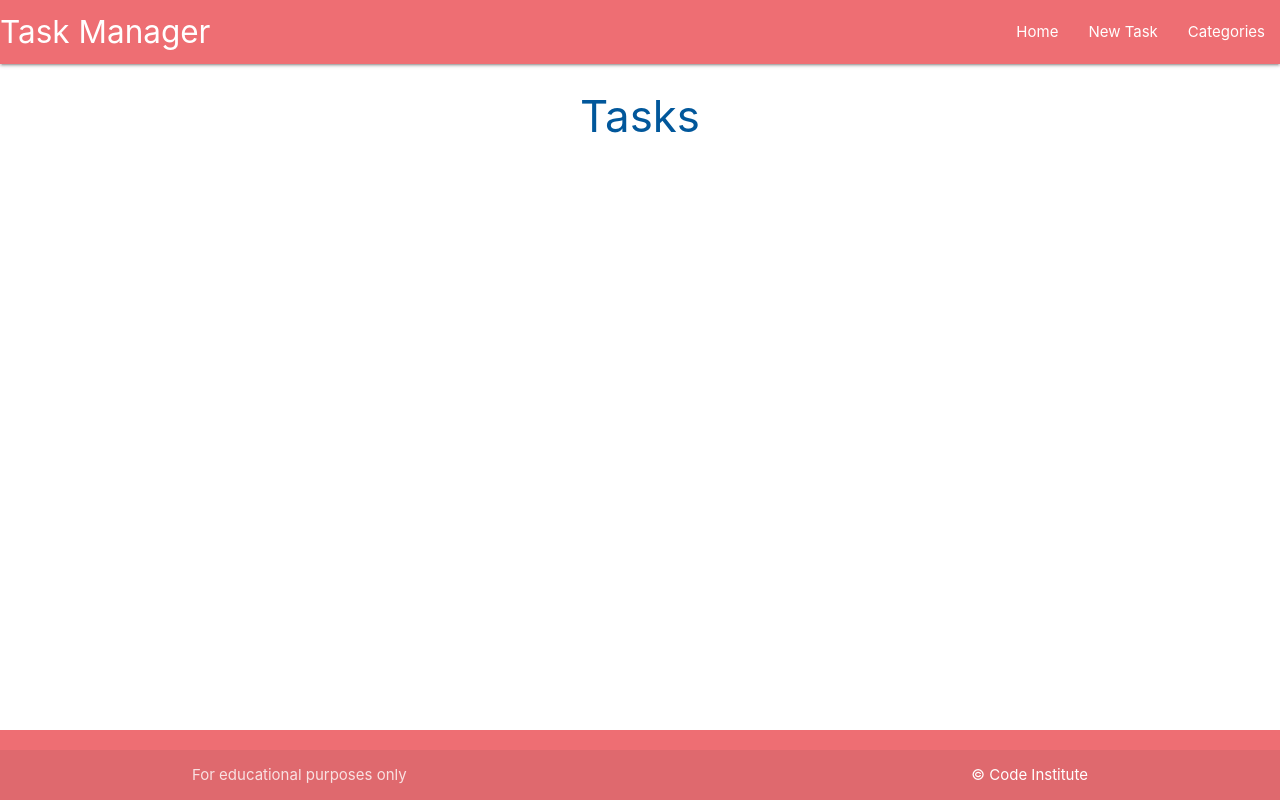
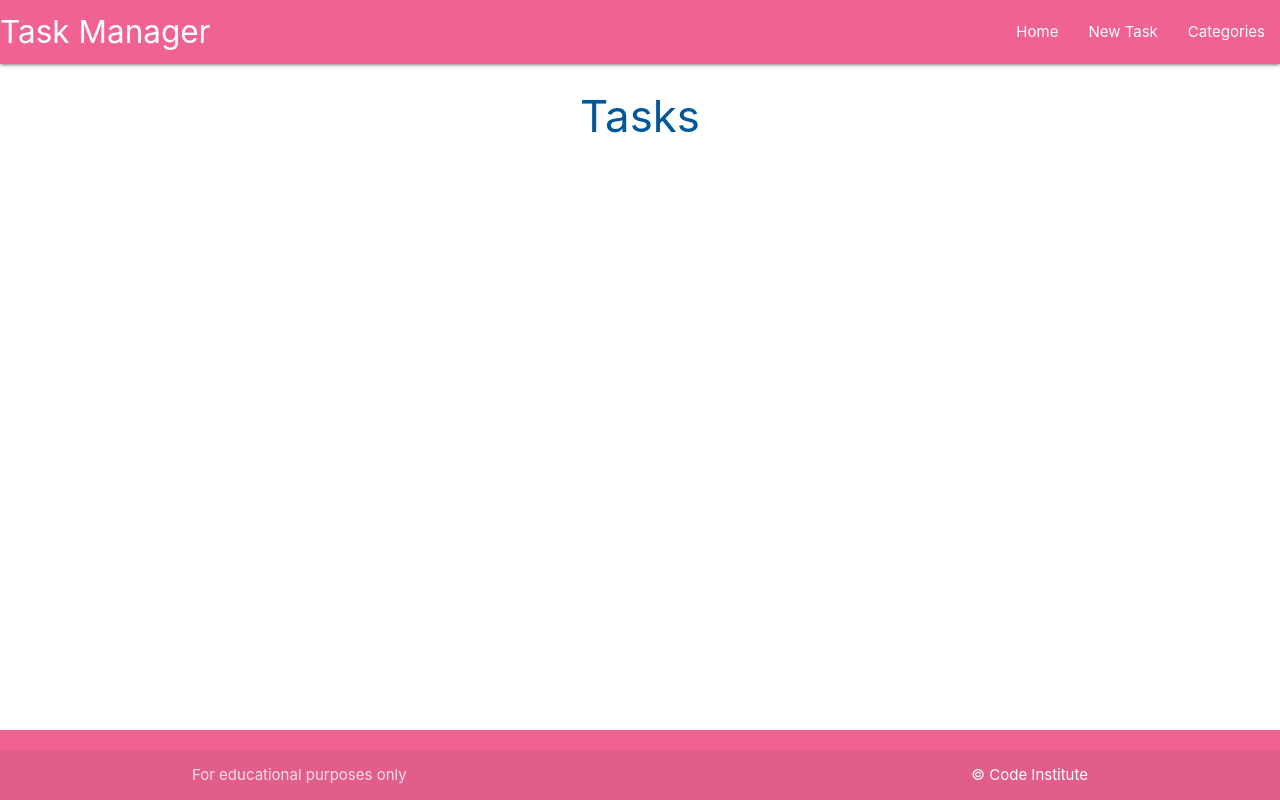
Before and after one commit to ShanySB/flask-sqlalchemy-task-manager, a Flask app: page / in a window 1280 px wide. Run offline with Flask 3, Linux system fonts and the light colour scheme; some libraries are stand-ins or nearby versions.

Commit message:
fixed links so page displayed correctly

```diff
--- a/taskmanager/templates/base.html
+++ b/taskmanager/templates/base.html
@@ -3,8 +3,8 @@
 <head>
     <meta charset="UTF-8">
     <meta name="viewport" content="width=device-width, initial-scale=1.0">
-    <link rel="stylesheet" href="https://cdnjs.cloudflare.com/ajax/libs/font-awesome/7.0.1/css/all.min.css" integrity="sha512-2SwdPD6INVrV/lHTZbO2nodKhrnDdJK9/kg2XD1r9uGqPo1cUbujc+IYdlYdEErWNu69gVcYgdxlmVmzTWnetw==" crossorigin="anonymous" referrerpolicy="no-referrer" />
-    <link rel="stylesheet" href="{{ url_for('static', filename='css/materialize.min.css') }}">
+    <link href="https://cdnjs.cloudflare.com/ajax/libs/materialize/1.0.0/css/materialize.min.css" rel="stylesheet">
+    <link rel="stylesheet" href="https://cdnjs.cloudflare.com/ajax/libs/font-awesome/7.0.1/css/all.min.css">
     <link rel="stylesheet" href="{{ url_for('static', filename='css/style.css') }}"/>
     <title>Task Manager</title>
 </head>
@@ -12,7 +12,7 @@
 
     <header>
         <!-- top navbar -->
-    <nav class="light-pink darken-1">
+    <nav class="pink lighten-2">
     <div class="nav-wrapper">
       <a href="{{ url_for('home') }}" class="brand-logo">Task Manager</a>
       <a href="#" data-target="mobile-demo" class="sidenav-trigger"><i class="fas fa-bars">menu</i></a>
@@ -37,7 +37,7 @@
         {% endblock %}
     </main>
 
-    <footer class="page-footer light-pink darken-1">
+    <footer class="page-footer pink lighten-2">
         <div class="footer-copyright">
             <div class="container">
                 For educational purposes only
@@ -47,7 +47,7 @@
     </footer>
 
 
-    <script src="{{ url_for('static', filename='js/materialize.min.js') }}"></script>
+    <script src="https://cdnjs.cloudflare.com/ajax/libs/materialize/1.0.0/js/materialize.min.js"></script>
     <script src="{{ url_for('static', filename='js/script.js') }}"></script>
 
 </body>
```
